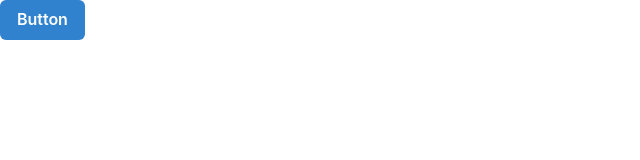
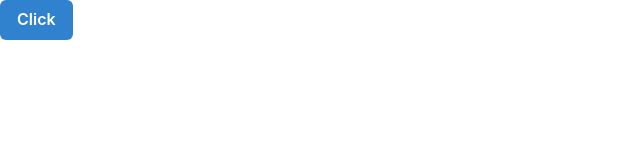
Before and after one commit to flossyfaysal/gamehub, a React (Vite) app: page / in a window 1280 px wide. Shown: the top 160 px of the page, without its empty margins (0-640 px from the left). Built offline with nearby package versions, Linux system fonts and the light colour scheme.

Commit message:
Integrated : ChakraUI

```diff
--- a/src/App.tsx
+++ b/src/App.tsx
@@ -1,7 +1,7 @@
 import { Button } from '@chakra-ui/react'
 
 function App() {
- return <Button colorScheme='blue'>Button</Button>;
+ return <Button colorScheme='blue'>Click</Button>;
 }
 
 export default App
```
